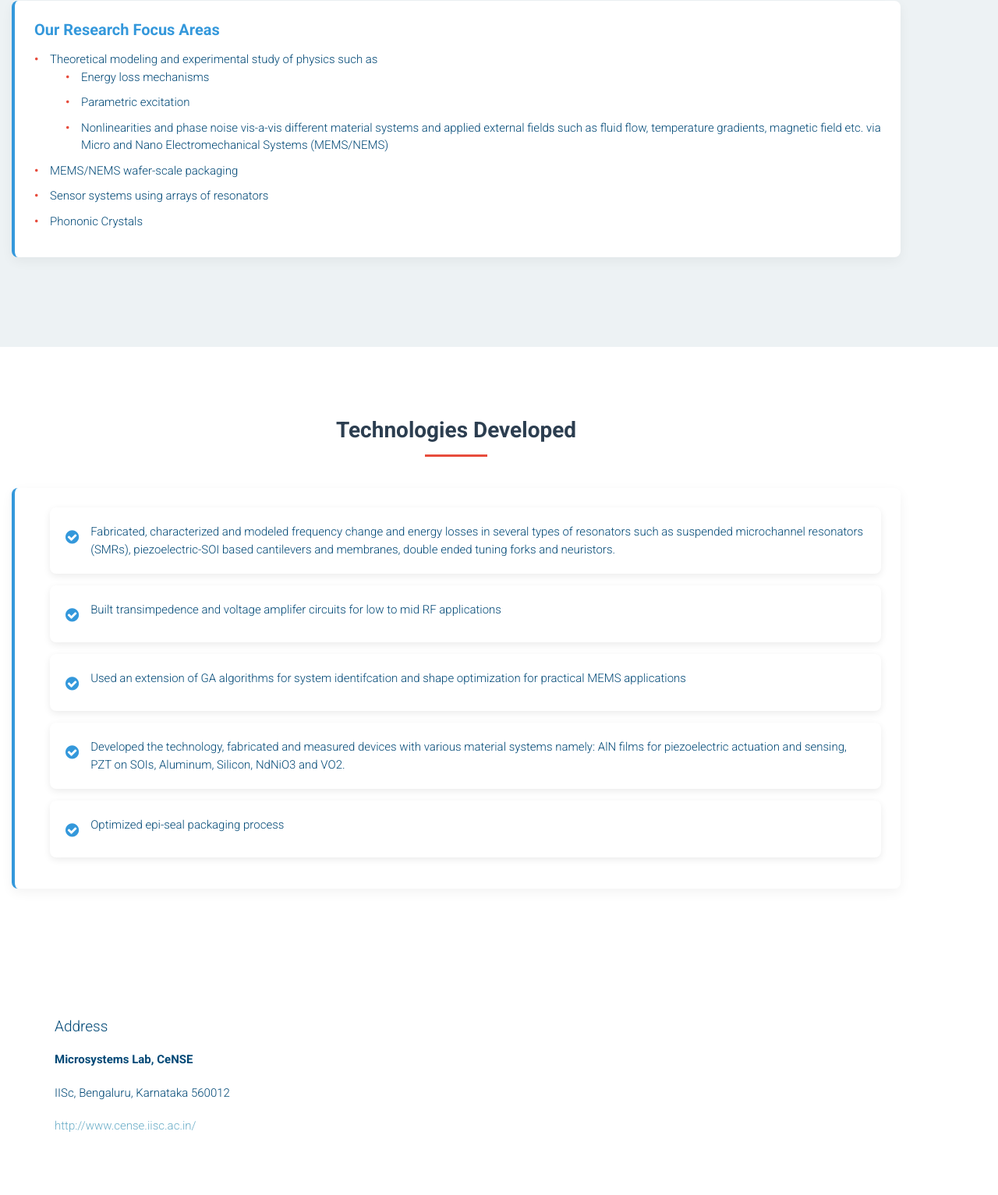
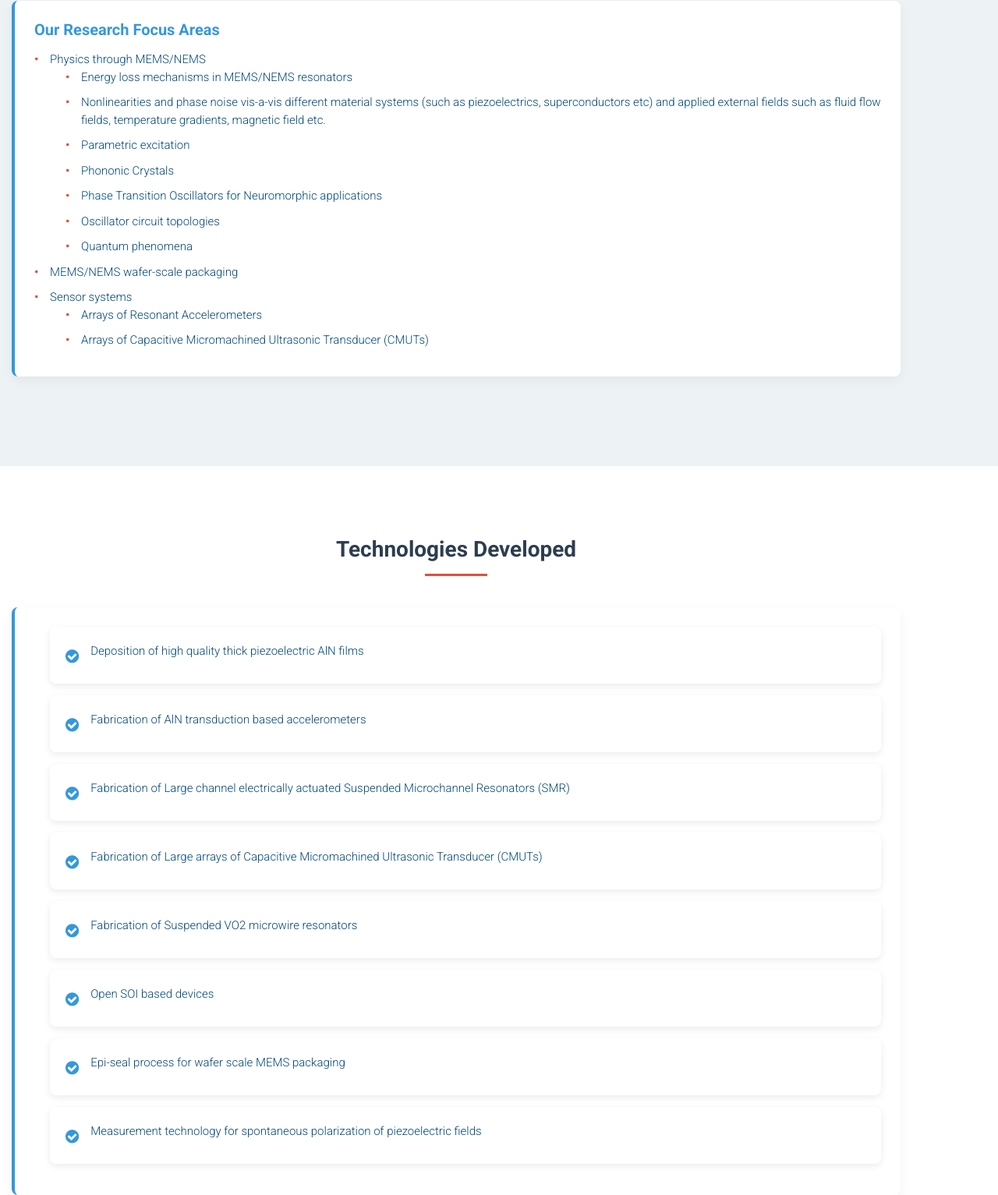
Before and after one commit to madarasama22/madarasama22.github.io, a plain HTML site: page about.html in a window 1280 px wide. Shown: the part 603-2136 px from the top of the page at 78% size. Drawn offline with Linux system fonts and the light colour scheme.

Commit message:
Update about.html

```diff
--- a/about.html
+++ b/about.html
@@ -120,8 +120,8 @@
 							<ul class="menu">
 								<li class="home menu-item"><a href="index.html"><img src="images/home-icon.png" alt="Home"></a></li>
 								<li class="menu-item current-menu-item"><a href="about.html">About</a></li>
-								<li class="menu-item"><a href="updates.html">Updates</a></li>
-								<li class="menu-item"><a href="group.html">Members</a></li>
+								<li class="menu-item"><a href="updates.html">Courses Offered</a></li>
+								<li class="menu-item"><a href="group.html">People</a></li>
 								<li class="menu-item"><a href="publications.html">Publications</a></li>
 							</ul>
 						</nav>
@@ -153,47 +153,66 @@
 						<div class="highlight-card">
 	<h3>Our Research Focus Areas</h3>
 
-						  <li>Theoretical modeling and experimental study of physics such as<ul>
-							<li>Energy loss mechanisms</li>
+						  <li>Physics through MEMS/NEMS<ul>
+							<li>Energy loss mechanisms in MEMS/NEMS resonators</li>
+								  <li>Nonlinearities and phase noise vis-a-vis different material systems (such as piezoelectrics, superconductors etc) and applied external fields such as fluid flow fields, temperature gradients, magnetic field etc.</li>
 								  <li>Parametric excitation</li>
-								  <li>Nonlinearities and phase noise vis-a-vis different material systems and applied external fields such as fluid flow, temperature gradients, magnetic field etc. via Micro and Nano Electromechanical Systems (MEMS/NEMS)</li></ul>
+							  <li>Phononic Crystals</li>
+							  <li>Phase Transition Oscillators for Neuromorphic applications</li>
+							  <li>Oscillator circuit topologies</li>
+							  <li>Quantum phenomena</li></ul>
 
 								 <li>MEMS/NEMS wafer-scale packaging</li>
-								<li>Sensor systems using arrays of resonators</li>
-								<li>Phononic Crystals</li>
+								<li>Sensor systems <ul>
+									<li>Arrays of Resonant Accelerometers</li>
+									<li>Arrays of Capacitive Micromachined Ultrasonic Transducer (CMUTs)</li>
+
 
 						</div>
 					</div> <!-- .container -->
 				</div>
 
 				<div class="fullwidth-block">
-					<div class="container research-section">
+				  <div class="container research-section">
 						<h2 class="section-header">Technologies Developed</h2>
 						<div class="highlight-card">
 							<ul>
 								<div class="achievement-item">
 									<div class="achievement-icon"><i class="fa fa-check-circle"></i></div>
-									<div class="achievement-text">Fabricated, characterized and modeled frequency change and energy losses in several types of resonators such as suspended microchannel resonators (SMRs), piezoelectric-SOI based cantilevers and membranes, double ended tuning forks and neuristors.</div>
+									<div class="achievement-text">Deposition of high quality thick piezoelectric AlN films</div>
 								</div>
 								<div class="achievement-item">
 									<div class="achievement-icon"><i class="fa fa-check-circle"></i></div>
-									<div class="achievement-text">Built transimpedence and voltage amplifer circuits for low to mid RF applications</div>
+									<div class="achievement-text">Fabrication of AlN transduction based accelerometers</div>
 								</div>
 								<div class="achievement-item">
 									<div class="achievement-icon"><i class="fa fa-check-circle"></i></div>
-									<div class="achievement-text">Used an extension of GA algorithms for system identifcation and shape optimization for practical MEMS applications</div>
+									<div class="achievement-text">Fabrication of Large channel electrically actuated Suspended Microchannel Resonators (SMR) </div>
 								</div>
 								<div class="achievement-item">
 									<div class="achievement-icon"><i class="fa fa-check-circle"></i></div>
-									<div class="achievement-text">Developed the technology, fabricated and measured devices with various material systems namely: AlN films for piezoelectric actuation and sensing, PZT on SOIs, Aluminum, Silicon, NdNiO3 and VO2.</div>
+									<div class="achievement-text">Fabrication of Large arrays of Capacitive Micromachined Ultrasonic Transducer (CMUTs)</div>
 								</div>
 								<div class="achievement-item">
 									<div class="achievement-icon"><i class="fa fa-check-circle"></i></div>
-									<div class="achievement-text">Optimized epi-seal packaging process</div>
+									<div class="achievement-text">Fabrication of Suspended VO2 microwire resonators</div>
+								</div>
+																<div class="achievement-item">
+									<div class="achievement-icon"><i class="fa fa-check-circle"></i></div>
+									<div class="achievement-text">Open SOI based devices</div>
+								</div>
+																<div class="achievement-item">
+									<div class="achievement-icon"><i class="fa fa-check-circle"></i></div>
+									<div class="achievement-text">Epi-seal process for wafer scale MEMS packaging</div>
+								</div>
+																<div class="achievement-item">
+									<div class="achievement-icon"><i class="fa fa-check-circle"></i></div>
+									<div class="achievement-text">Measurement technology for spontaneous polarization of piezoelectric fields</div>
 								</div>
 							</ul>
 						</div>
-					</div> <!-- .container -->
+					</div>
+					<!-- .container -->
 	</div>
 			</main> <!-- .main-content -->
 
```
